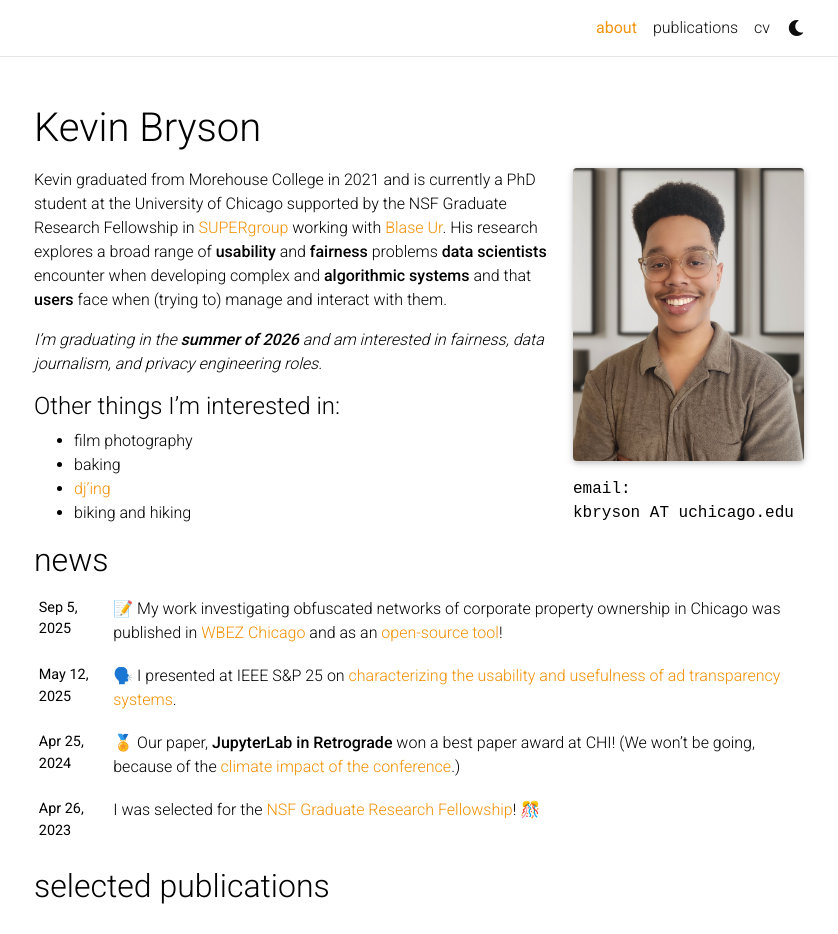
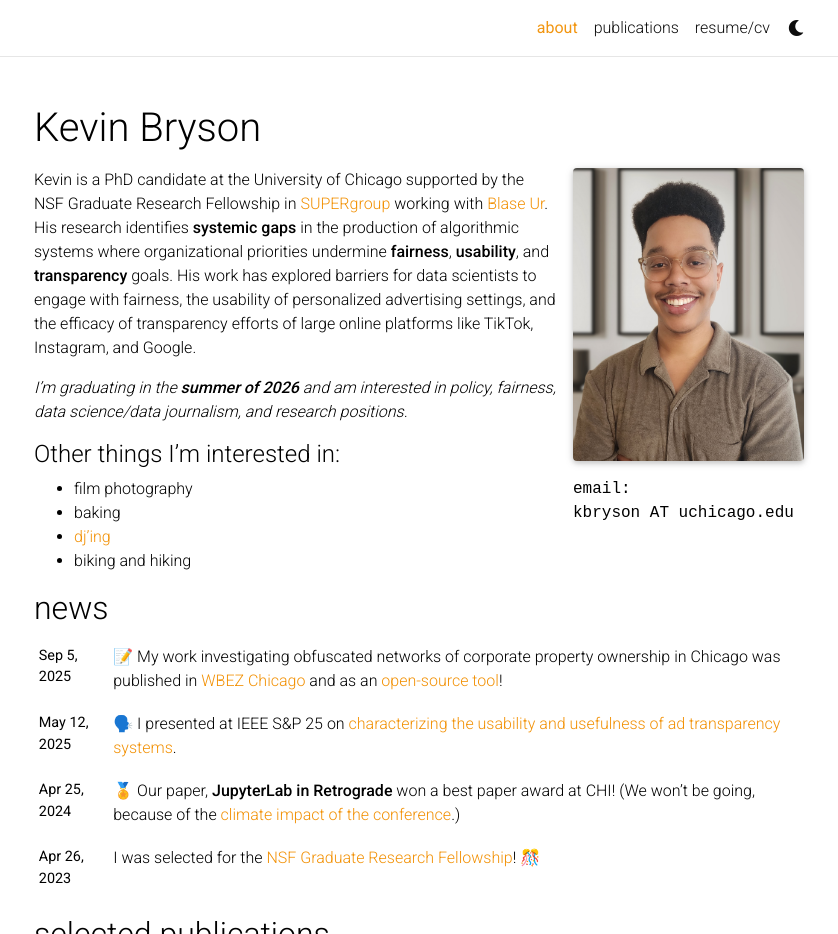
Before and after one commit to cmdkev/cmdkev.github.io, a Jekyll site: the page built from _pages/about.md, in a window 1280 px wide and 1252 px high, cut to the strip 0-934 px from the top of the window. Shown: the whole strip, without its empty margins (221-1059 px from the left). Built offline with Jekyll 4.4.1, drawn with Linux system fonts in a browser that asks for light colours; full-size pictures stand in for the smaller copies a plugin makes; emoji names are drawn with the system emoji font; comment, search, counter and statistics services are not loaded; a style sheet for code colours, icons or effects is not loaded.

Commit message:
feb 27 up

```diff
--- a/_layouts/cv.html
+++ b/_layouts/cv.html
@@ -32,5 +32,5 @@ layout: default
               </div>
           </article> -->
 
-        <object data="{{ site.url }}{{ site.baseurl }}/assets/pdf/KevinBrysonResumeApril2025.pdf" width="750" height="1000"
+        <object data="{{ site.url }}{{ site.baseurl }}/assets/pdf/KevinBrysonResumeFeb2026.pdf" width="750" height="1000"
           type="application/pdf"></object>
--- a/_pages/about.md
+++ b/_pages/about.md
@@ -18,10 +18,11 @@ selected_papers: true # includes a list of papers marked as "selected={true}"
 social: true  # includes social icons at the bottom of the page
 ---
 
-Kevin graduated from Morehouse College in 2021 and is currently a PhD student at the University of Chicago supported by the NSF Graduate Research Fellowship in [SUPERgroup](https://super.cs.uchicago.edu/) working with [Blase Ur](https://www.blaseur.com/).
-His research explores a broad range of **usability** and **fairness** problems **data scientists** encounter when developing complex and **algorithmic systems** and that **users** face when (trying to) manage and interact with them.
+Kevin is a PhD candidate at the University of Chicago supported by the NSF Graduate Research Fellowship in [SUPERgroup](https://super.cs.uchicago.edu/) working with [Blase Ur](https://www.blaseur.com/).
+His research identifies **systemic gaps** in the production of algorithmic systems where organizational priorities undermine **fairness**, **usability**, and **transparency** goals.
+His work has explored barriers for data scientists to engage with fairness, the usability of personalized advertising settings, and the efficacy of transparency efforts of large online platforms like TikTok, Instagram, and Google.
 
-*I'm graduating in the **summer of 2026** and am interested in fairness, data journalism, and privacy engineering roles.*
+*I'm graduating in the **summer of 2026** and am interested in policy, fairness, data science/data journalism, and research positions.*
 
 #### Other things I'm interested in:
 - film photography
--- a/_pages/cv.md
+++ b/_pages/cv.md
@@ -1,8 +1,8 @@
 ---
 layout: cv
 permalink: /cv/
-title: cv
+title: resume/cv
 nav: true
 nav_order: 4
-cv_pdf: KevinBrysonCVOct2025.pdf
+cv_pdf: KevinBrysonResumeFeb2026.pdf
 ---
```
Also changed, not shown: 1 other file.
